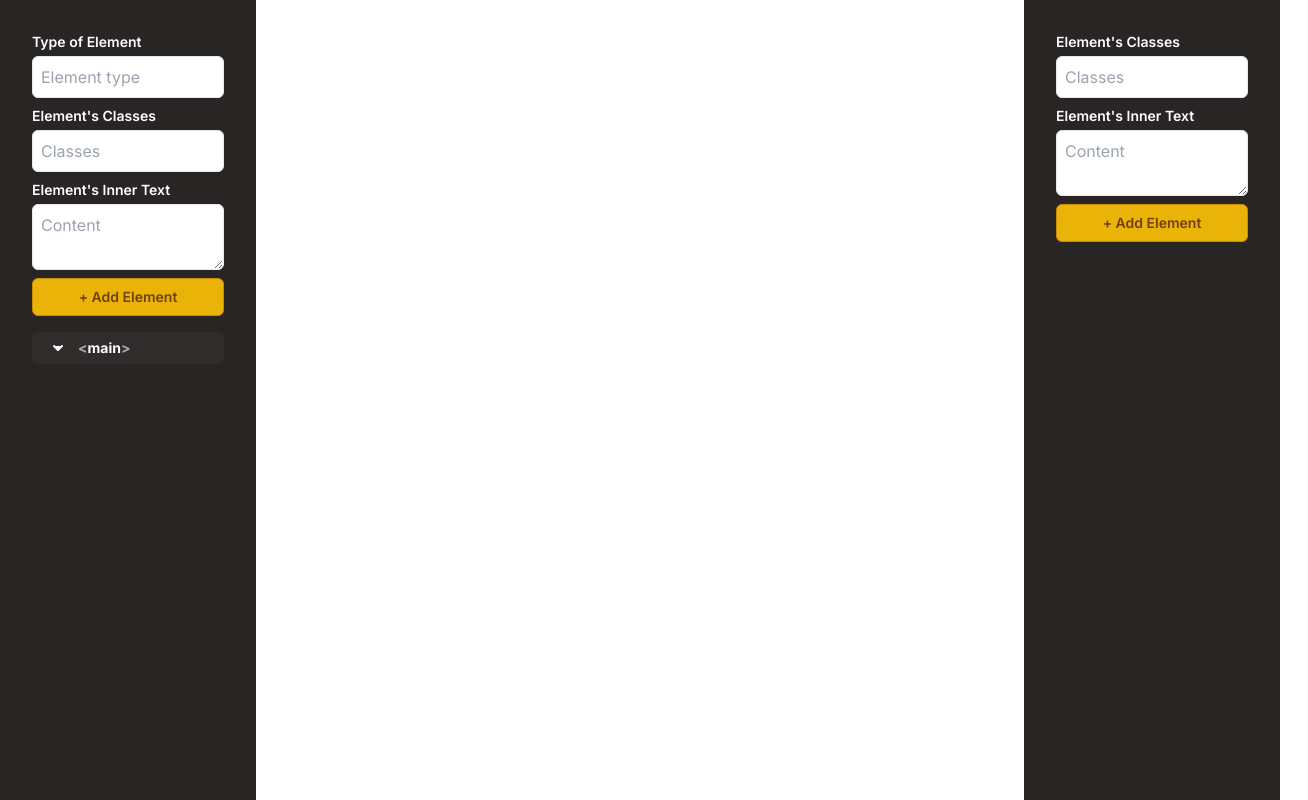
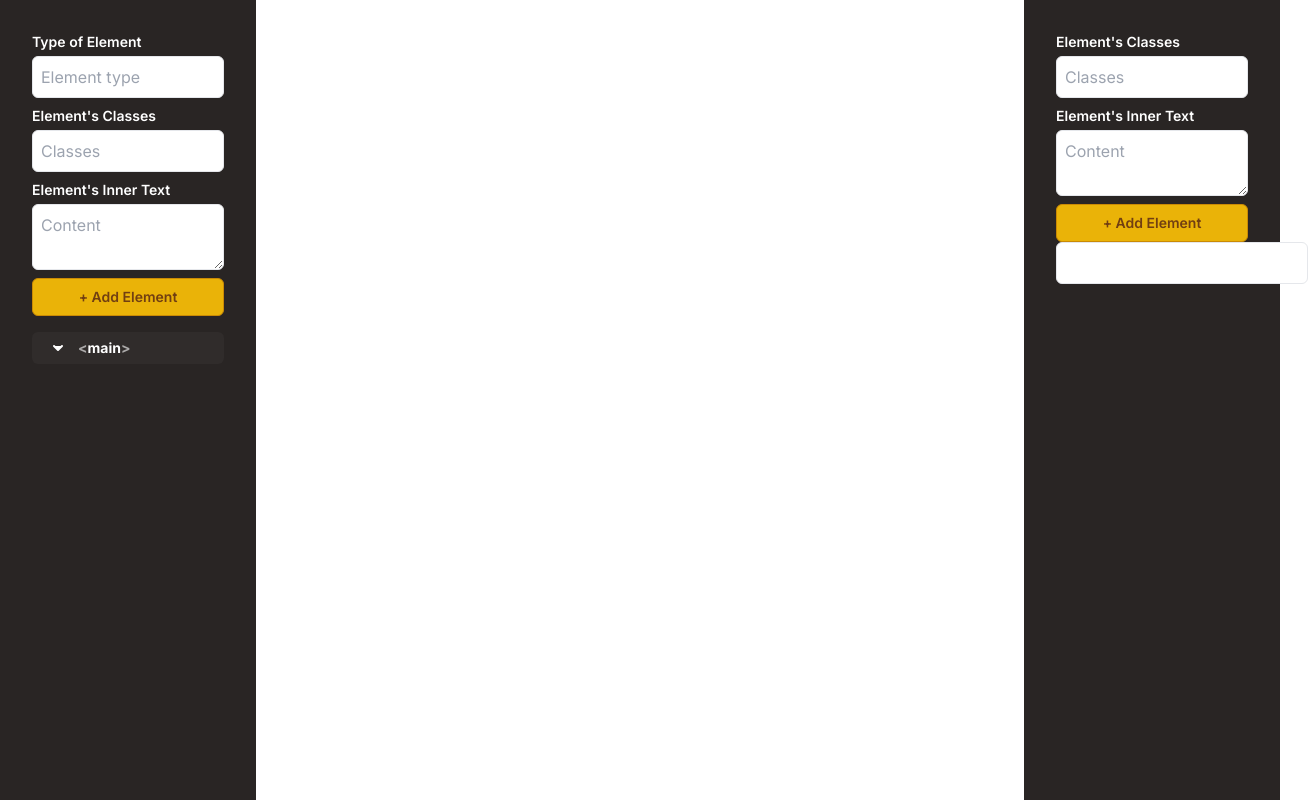
Before and after one commit to Jacques2Marais/forgeapp, a Next.js app: page / in a window 1280 px wide. Shown: the whole page, 1308 px wide, since content can reach past the window. Built offline with nearby package versions, Linux system fonts and the light colour scheme.

Commit message:
[ui] implement basic searchinput component

```diff
--- a/package.json
+++ b/package.json
@@ -9,6 +9,7 @@
     "lint": "next lint"
   },
   "dependencies": {
+    "fuse.js": "^7.0.0",
     "lucide-react": "^0.292.0",
     "next": "14.0.1",
     "react": "^18",
--- a/src/app/components/ElementEditor.js
+++ b/src/app/components/ElementEditor.js
@@ -3,6 +3,7 @@
 import { useContext, useEffect } from "react";
 import { ElementContext } from "./ElementContext";
 import { classNameToArray } from "@/lib/element-utils";
+import SearchInput from "./SearchInput";
 
 export default function ElementEditor({ frameRef = useRef(null) }) {
     // context of current element
@@ -37,6 +38,7 @@ export default function ElementEditor({ frameRef = useRef(null) }) {
                 </div>
                 <button type="submit">+ Add Element</button>
             </form>
+            <SearchInput items={['one','two','three']}/>
         </div>
     )
 }
--- /dev/null
+++ b/src/app/components/SearchInput.js
@@ -0,0 +1,67 @@
+'use client';
+
+import { useEffect, useRef, useState } from "react";
+import Fuse from 'fuse.js'
+
+export default function SearchInput({ items }) {
+    const inputRef = useRef(null);
+    const resultsRef = useRef(null);
+    let [results, setResults] = useState(items);
+    let [list, setList] = useState([]);
+    let [visible, setVisible] = useState(false);
+
+    // on result click event
+    function resultChoose(event) {
+        event.preventDefault();
+        const result = event.target.dataset.result;
+
+        inputRef.current.value = result;
+
+        setVisible(false);
+    }
+
+    // update ul contents on new results
+    useEffect(() => {
+        setList(results.map((result, index) =>
+            <button key={index} data-result={result}>{result}</button>
+        ));
+    }, [results]);
+
+    // setup Fuse for fuzzy search
+    const fuse = new Fuse(items);
+
+    // execute search on input
+    function search() {
+        const value = inputRef.current.value;
+
+        // fuzzy search using Fuse
+        const fuseResults = fuse.search(value);
+
+        // if field non-empty, search, else show all items
+        if (value.length) {
+            setResults(fuseResults.map((fuseResult) => fuseResult.item));
+        } else {
+            setResults(items);
+        }
+    }
+
+    function hideResults(event) {
+        if (!resultsRef.current.contains(event.relatedTarget)) {
+            setVisible(false);
+        }
+    }
+
+    return (
+        <div className="search-input">
+            <input
+                ref={inputRef}
+                onInput={search}
+                onFocus={() => setVisible(true)}
+                onBlur={hideResults}
+            />
+            <div className="search-results" ref={resultsRef} onClick={resultChoose} style={{ display: visible ? 'flex': 'none' }}>
+                {list}
+            </div>
+        </div>
+    )
+}
--- a/src/app/globals.css
+++ b/src/app/globals.css
@@ -32,8 +32,6 @@
                 @apply font-semibold text-sm;
             }
         }
-
-
     }
 
     .composer {
@@ -100,4 +98,16 @@
             }
         }
     }
+
+    .search-input {
+        .search-results {
+            @apply flex flex-col;
+            @apply bg-white;
+            @apply rounded-md;
+
+            button {
+                @apply p-2;
+            }
+        }
+    }
 }
```
Also changed, not shown: 1 other file (tests, documents, lock files or other folders).
